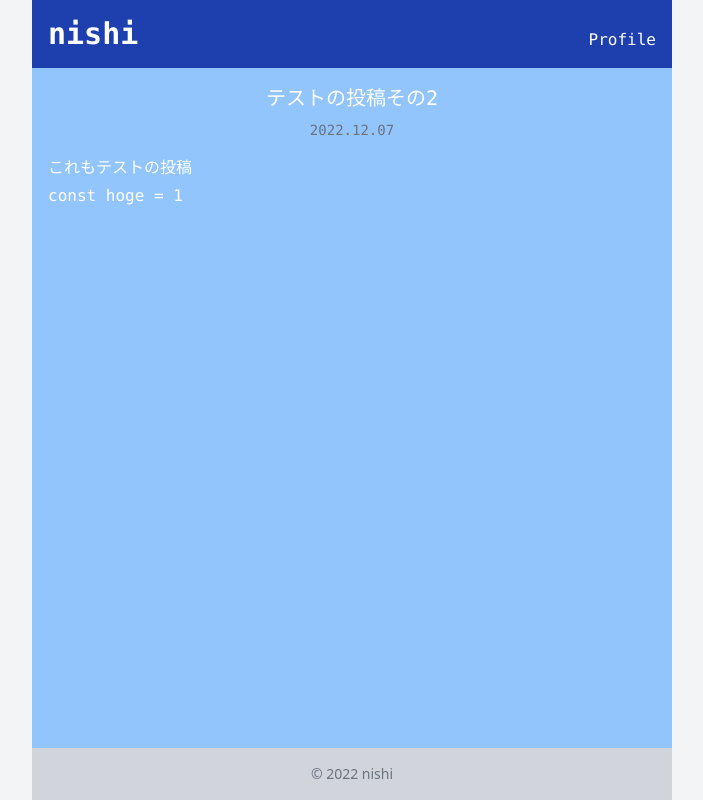
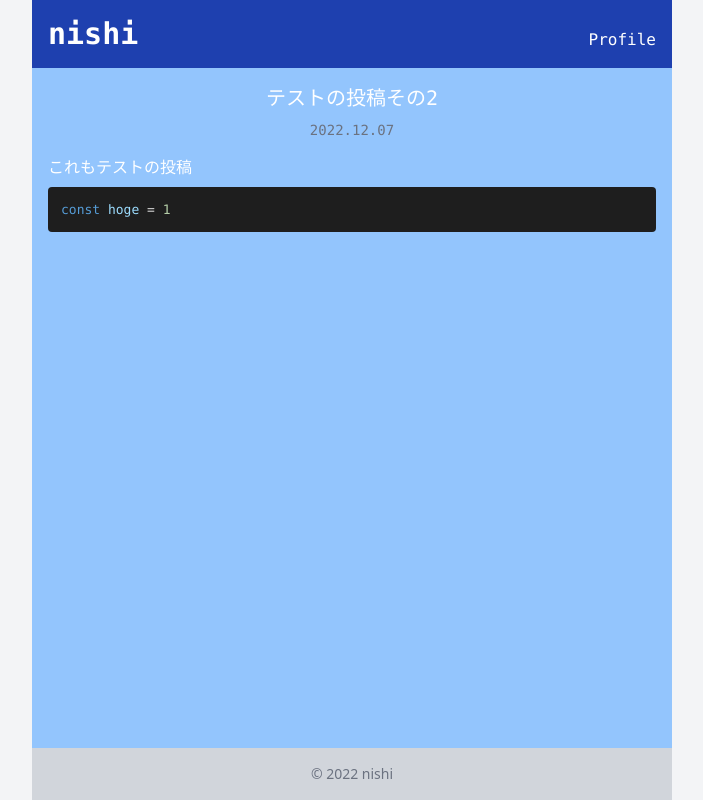
Before and after one commit to nishimura55/nishi55dev, a Next.js app: page /posts/test-post-2.md in a window 1280 px wide. Shown: the whole page, without its empty margins (288-991 px from the left). Built offline with nearby package versions, Linux system fonts and the light colour scheme.

Commit message:
feat: Add markdown component

```diff
--- a/package.json
+++ b/package.json
@@ -15,6 +15,7 @@
     "@types/node": "18.11.9",
     "@types/react": "18.0.25",
     "@types/react-dom": "18.0.9",
+    "@types/react-syntax-highlighter": "^15.5.5",
     "date-fns": "^2.29.3",
     "eslint": "8.28.0",
     "eslint-config-next": "13.0.4",
@@ -24,6 +25,7 @@
     "react-dom": "18.2.0",
     "react-markdown": "^8.0.4",
     "react-social-icons": "^5.15.0",
+    "react-syntax-highlighter": "^15.5.0",
     "remark-gfm": "^3.0.1",
     "typescript": "4.9.3"
   },
--- a/src/components/MarkdownRenderer.tsx
+++ b/src/components/MarkdownRenderer.tsx
@@ -2,6 +2,7 @@ import { FC } from 'react'
 import ReactMarkdown from 'react-markdown'
 import remarkGfm from 'remark-gfm'
 import { Blockquote } from '~/src/components/markdown/Blockquote'
+import { CodeSyntaxHighlighter } from '~/src/components/markdown/CodeSyntaxHighlighter'
 import { Heading2 } from '~/src/components/markdown/Heading2'
 import { Heading3 } from '~/src/components/markdown/Heading3'
 import { HorizontalRule } from '~/src/components/markdown/HorizontalRule'
@@ -23,6 +24,7 @@ export const MarkdownRenderer: FC<MarkdownRendererProps> = ({ md }) => {
         ul: UnorderedList,
         hr: HorizontalRule,
         blockquote: Blockquote,
+        code: CodeSyntaxHighlighter,
       }}
     >
       {md}
--- /dev/null
+++ b/src/components/markdown/CodeSyntaxHighlighter.tsx
@@ -0,0 +1,32 @@
+import { CodeProps } from 'react-markdown/lib/ast-to-react'
+import { Prism as SyntaxHighlighter } from 'react-syntax-highlighter'
+import { vscDarkPlus } from 'react-syntax-highlighter/dist/cjs/styles/prism'
+
+export const CodeSyntaxHighlighter = ({
+  inline,
+  className,
+  children,
+  // SEE: https://github.com/react-syntax-highlighter/react-syntax-highlighter/issues/479#issuecomment-1267772279
+  style: _style,
+  ...props
+}: CodeProps) => {
+  const match = /language-(\w+)/.exec(className || '')
+
+  return !inline && match ? (
+    <SyntaxHighlighter
+      style={vscDarkPlus}
+      customStyle={{ borderRadius: '0.25rem' }}
+      language={match[1]}
+      PreTag='div'
+      {...props}
+    >
+      {String(children).replace(/\n$/, '')}
+    </SyntaxHighlighter>
+  ) : (
+    <div className='rounded bg-black p-4'>
+      <code className={className} {...props}>
+        {children}
+      </code>
+    </div>
+  )
+}
```
Also changed, not shown: contents/test-post.md (+5 -2 lines), 1 other file (tests, documents, lock files or other folders).
